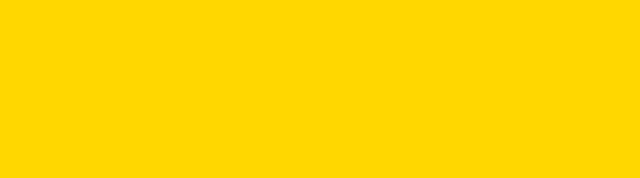
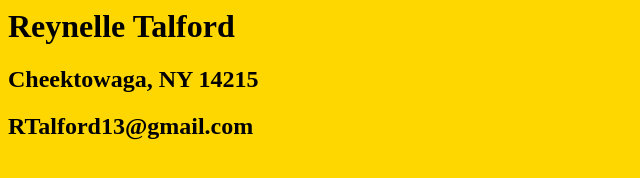
Before and after one commit to Rtalford/PersonalPortfolioSite, a plain HTML site: page index.html in a window 1280 px wide. Shown: the whole page, without its empty margins (0-640 px from the left). Drawn offline with Linux system fonts and the light colour scheme.

Commit message:
added address & email

```diff
--- a/index.html
+++ b/index.html
@@ -5,8 +5,17 @@
     <meta name="viewport" content="width=device-width, initial-scale=1.0">
     <title>Document</title>
     <link rel="stylesheet" href="style.css">
+
 </head>
 <body>
 
+    <h1> Reynelle Talford </h1>
+    <h2> Cheektowaga, NY 14215</h2>
+    <h2> RTalford13@gmail.com</h2>
+
+    <P>
+
+    </P>
+
 </body>
 </html>
```
